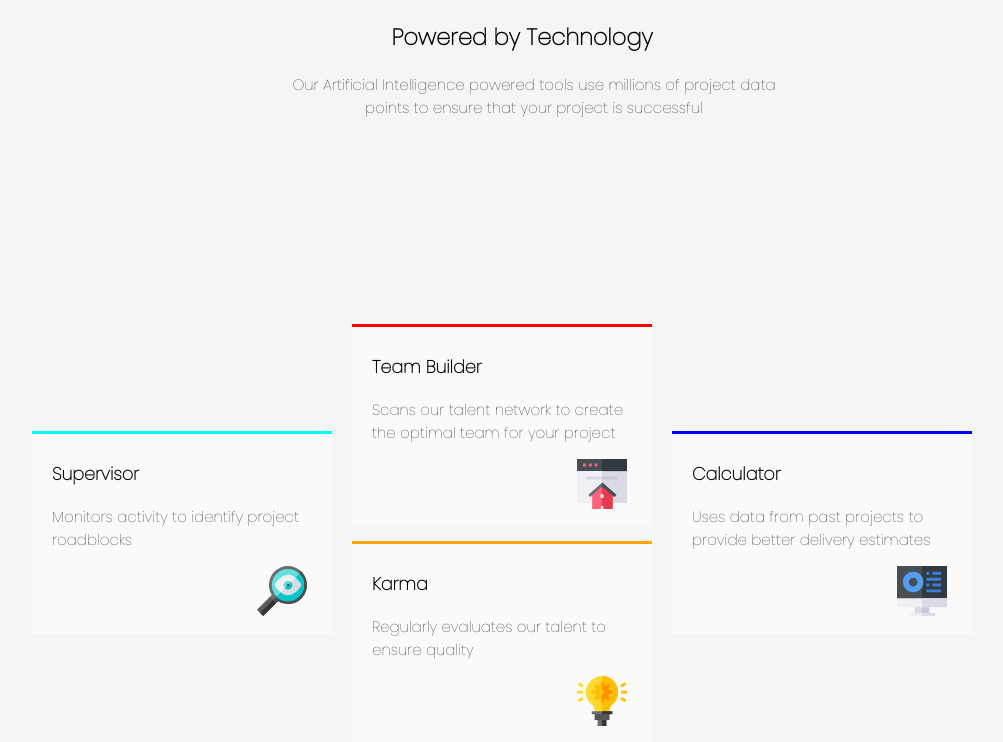
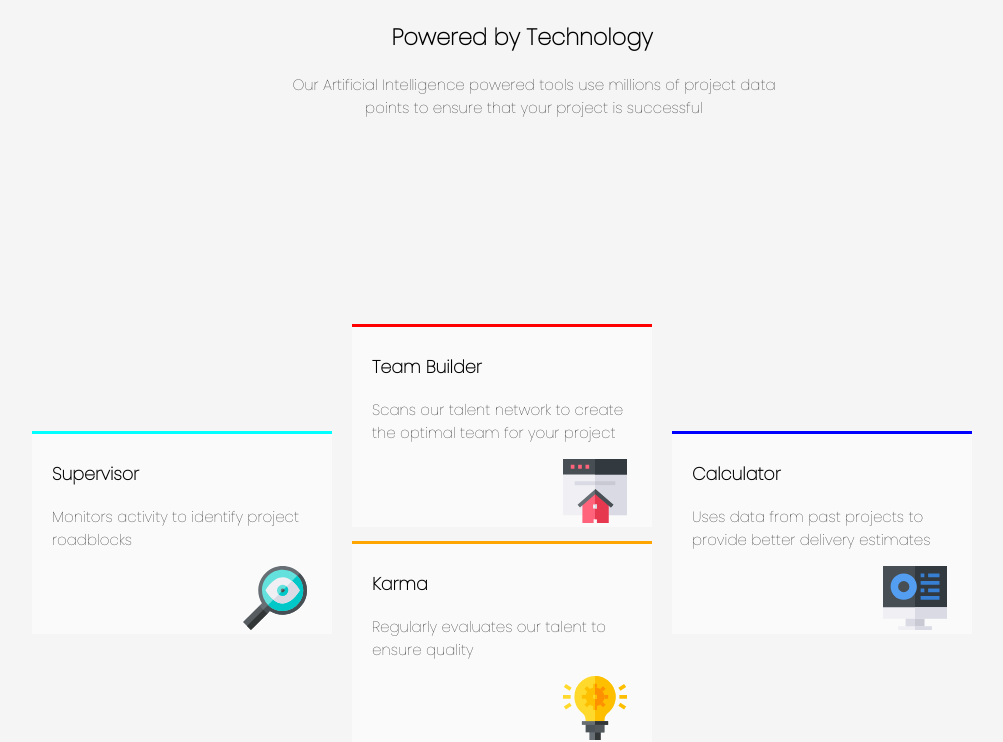
Before and after one commit to gamelayo/four-card-feature-section-master, a plain HTML site: page index.html in a window 1280 px wide. Shown: the part 65-807 px from the top of the page, without its empty margins (206-1209 px from the left). Drawn offline with Linux system fonts and the light colour scheme.

Commit message:
Add files via upload

```diff
--- a/stylesheet/style.css
+++ b/stylesheet/style.css
@@ -37,8 +37,6 @@ border-top: solid Cyan;
 .icon-supervisor{
   position: absolute;
   right: 25px;
-  width: 50px;
-  height: 50px;
 }
   .calculator{
 position: absolute;
@@ -56,8 +54,6 @@ border-top: solid blue;
 .icon-calculator{
 position: absolute;
 right: 25px;
-width: 50px;
-height: 50px;
 }
 
   .team-builder{
@@ -76,8 +72,6 @@ height: 50px;
 .icon-team-builder{
 position: absolute;
 right: 25px;
-width: 50px;
-height: 50px;
 
 }
   .karma{
@@ -96,6 +90,4 @@ height: 50px;
 .icon-karma{
   position: absolute;
   right: 25px;
-  width: 50px;
-  height: 50px;
 }
```
